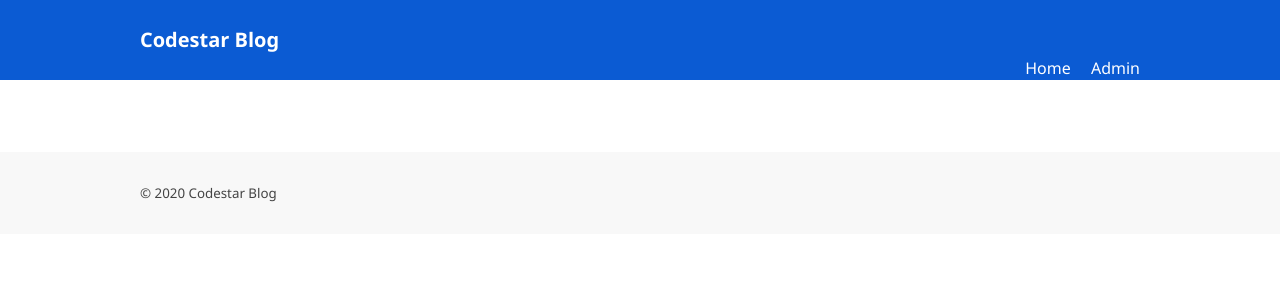
After one commit to BrendanM94/codestar_blog, a Django app: template templates/base.html in a window 1280 px wide. The commit adds this page. Shown: the top 300 px of the page. Run offline with Django 4.2, Linux system fonts and the light colour scheme; the template is opened without the code that fills it: most values are stand-ins (such as "Sample title", 1, 10 or a date in 2020).

Commit message:
Templates: add top-level base, index template, project static CSS; update settings and views; remove post_list

```diff
--- a/blog/views.py
+++ b/blog/views.py
@@ -6,6 +6,6 @@ from .models import Post
 class PostList(generic.ListView):
     model = Post
     queryset = Post.objects.filter(status=1)
-    template_name = 'blog/post_list.html'
+    template_name = 'blog/index.html'
     context_object_name = 'posts'
-    paginate_by = 10
+    paginate_by = 6
--- a/codestar/settings.py
+++ b/codestar/settings.py
@@ -11,6 +11,7 @@ elif os.path.isfile('evn.py'):
 
 # Build paths inside the project like this: BASE_DIR / 'subdir'.
 BASE_DIR = Path(__file__).resolve().parent.parent
+TEMPLATES_DIR = os.path.join(BASE_DIR, 'templates')
 
 
 # Read DATABASE_URL from env and ensure it's a text string.
@@ -67,7 +68,7 @@ ROOT_URLCONF = 'codestar.urls'
 TEMPLATES = [
     {
         'BACKEND': 'django.template.backends.django.DjangoTemplates',
-        'DIRS': [],
+        'DIRS': [TEMPLATES_DIR],
         'APP_DIRS': True,
         'OPTIONS': {
             'context_processors': [
@@ -124,6 +125,7 @@ USE_TZ = True
 
 # Static files (CSS, JavaScript, Images)
 STATIC_URL = 'static/'
+STATICFILES_DIRS = [os.path.join(BASE_DIR, 'static'), ]
 
 
 # Default primary key field type
--- /dev/null
+++ b/static/css/style.css
@@ -0,0 +1,79 @@
+/* Project-wide styles (top-level static/css/style.css) */
+:root {
+    --max-width: 1000px;
+    --muted: #666;
+}
+body {
+    font-family: Segoe UI, Roboto, Helvetica, Arial, sans-serif;
+    margin: 0;
+    color: #222;
+    line-height: 1.6;
+}
+.container {
+    max-width: var(--max-width);
+    margin: 0 auto;
+    padding: 1rem;
+}
+.site-header {
+    background: #0b5bd3;
+    color: #fff;
+    padding: 0.5rem 0;
+}
+.site-title {
+    margin: 0;
+    font-size: 1.25rem;
+}
+.site-title a {
+    color: inherit;
+    text-decoration: none;
+}
+.site-nav {
+    float: right;
+}
+.site-nav a {
+    color: #fff;
+    margin-left: 1rem;
+    text-decoration: none;
+}
+main.container {
+    padding: 1.25rem;
+}
+h1 {
+    margin-top: 0;
+}
+ul.post-list {
+    list-style: none;
+    padding: 0;
+    margin: 0;
+}
+ul.post-list li {
+    border-bottom: 1px solid #eee;
+    padding: 1rem 0;
+}
+.post-meta {
+    color: var(--muted);
+    font-size: 0.9rem;
+    margin-bottom: 0.5rem;
+}
+.pagination {
+    display: flex;
+    gap: 0.5rem;
+    align-items: center;
+    margin-top: 1rem;
+}
+.pagination a {
+    padding: 0.35rem 0.6rem;
+    background: #f1f1f1;
+    border-radius: 4px;
+    color: #0b5bd3;
+    text-decoration: none;
+}
+.pagination span {
+    font-size: 0.95rem;
+}
+.site-footer {
+    background: #f8f8f8;
+    padding: 0.75rem 0;
+    margin-top: 2rem;
+    color: #444;
+}
--- /dev/null
+++ b/templates/base.html
@@ -0,0 +1,29 @@
+{% load static %}
+<!DOCTYPE html>
+<html lang="en">
+    <head>
+        <meta charset="utf-8" />
+        <meta name="viewport" content="width=device-width, initial-scale=1" />
+        <title>{% block title %}Codestar Blog{% endblock %}</title>
+        <link rel="stylesheet" href="{% static 'css/style.css' %}" />
+    </head>
+    <body>
+        <header class="site-header">
+            <div class="container">
+                <h1 class="site-title"><a href="/">Codestar Blog</a></h1>
+                <nav class="site-nav">
+                    <a href="/">Home</a>
+                    <a href="/admin/">Admin</a>
+                </nav>
+            </div>
+        </header>
+
+        <main class="container">{% block content %}{% endblock %}</main>
+
+        <footer class="site-footer">
+            <div class="container">
+                <small>&copy; {{ now|date:"Y" }} Codestar Blog</small>
+            </div>
+        </footer>
+    </body>
+</html>
```
Also changed, not shown: blog/templates/blog/index.html (+17 -13 lines), blog/templates/blog/post_list.html (deleted, +0 -33 lines).
